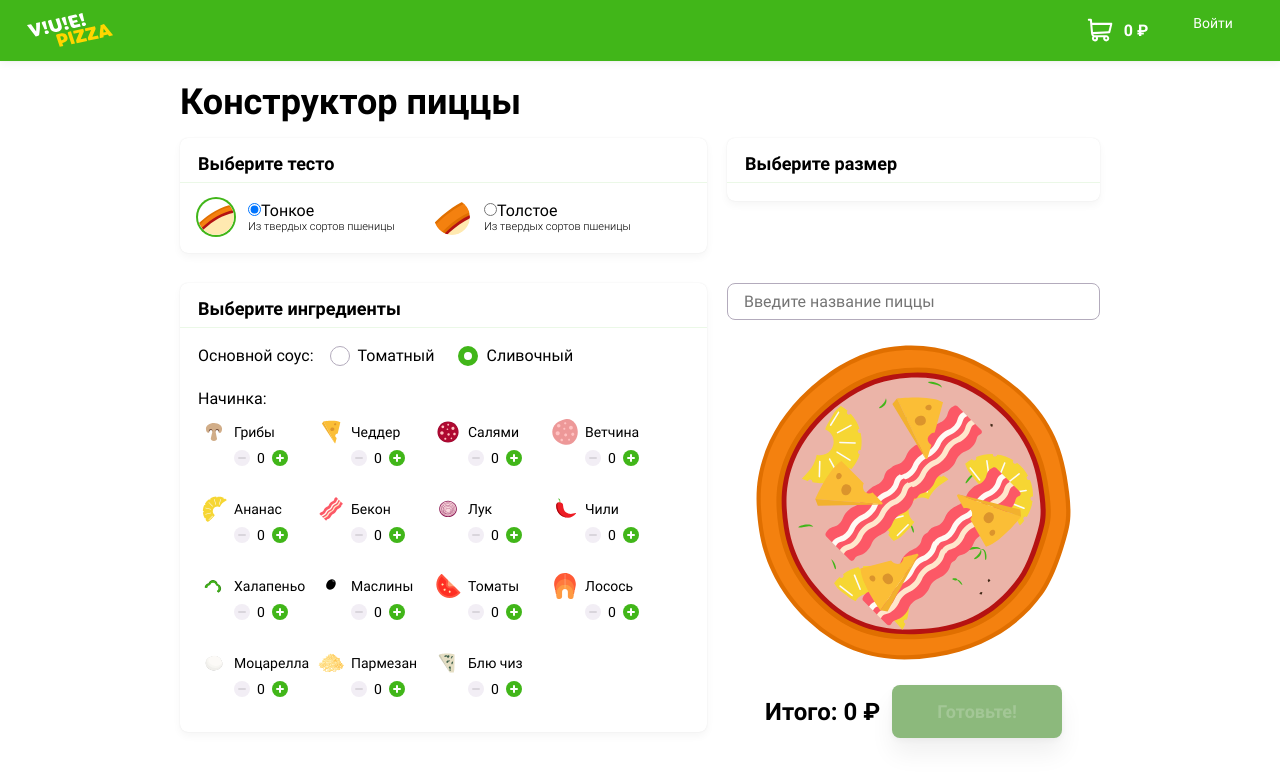
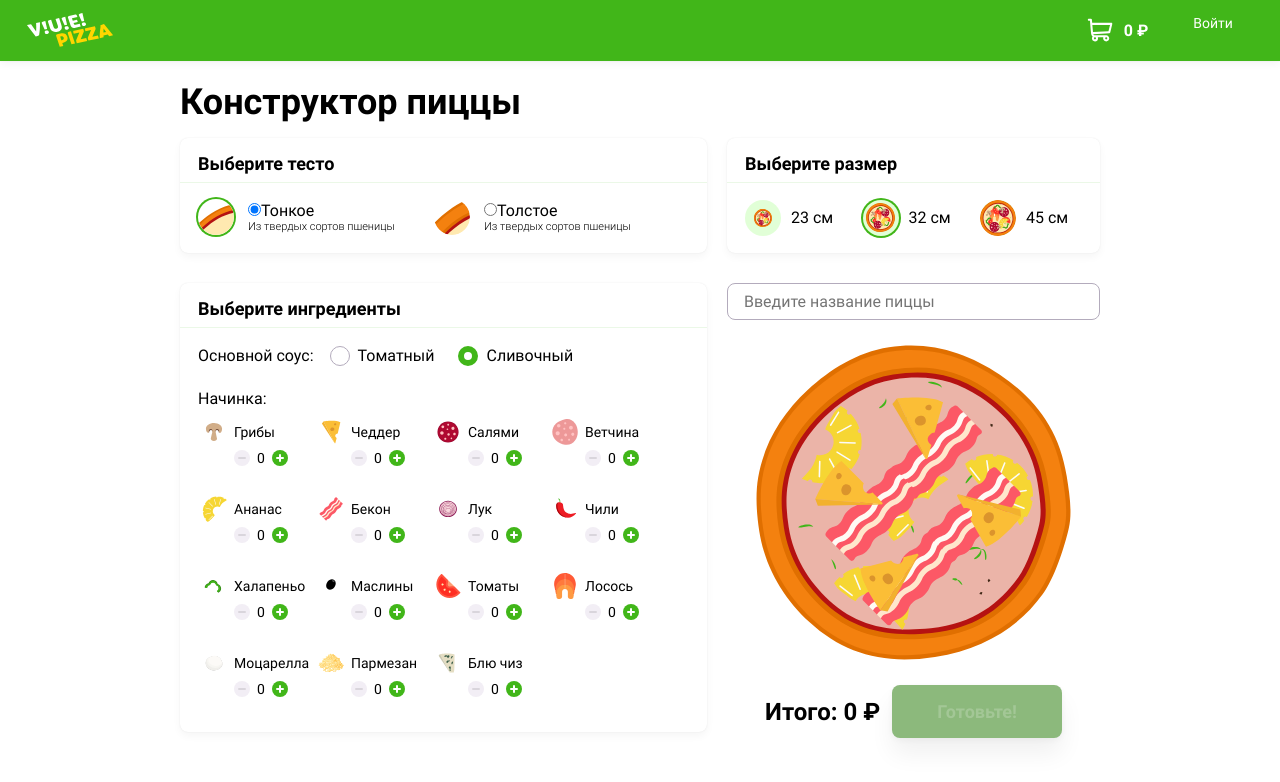
Before and after one commit to htmlacademy-vue/483923-pizza-1, a Vue app in the folder src/frontend/: page / in a window 1280 px wide. Shown: the top 782 px of the page. Built offline with nearby package versions, Linux system fonts and the light colour scheme.

Commit message:
правка size

```diff
--- a/src/frontend/src/views/Index.vue
+++ b/src/frontend/src/views/Index.vue
@@ -50,7 +50,7 @@
 
               <div class="sheet__content diameter">
                 <label
-                  v-for="SIZES in sizes"
+                  v-for="SIZES in size"
                   :key="SIZES.id"
                   :class="`diameter__input diameter__input--${SIZES.value}`"
                 >
@@ -168,7 +168,7 @@ export default {
       ingredients: pizza.ingredients.map((ingredients) =>
         normalizeData(ingredients, INGREDIENTS)
       ),
-      size: pizza.sizes.map((sizes) => normalizeData(sizes, SIZES)),
+      size: pizza.sizes.map((size) => normalizeData(size, SIZES)),
       sauces: pizza.sauces.map((sauces) => normalizeData(sauces, SAUCES)),
     };
   },
```
